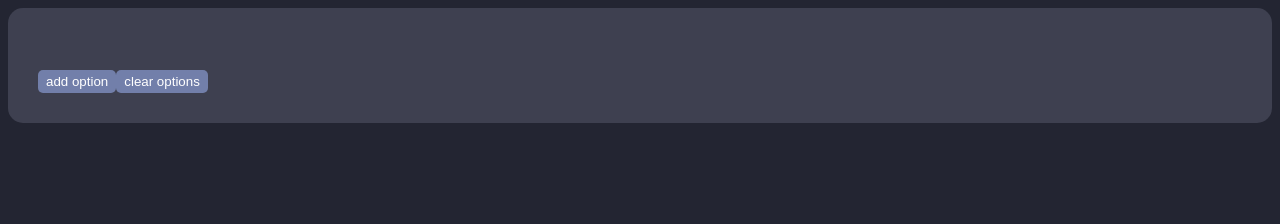
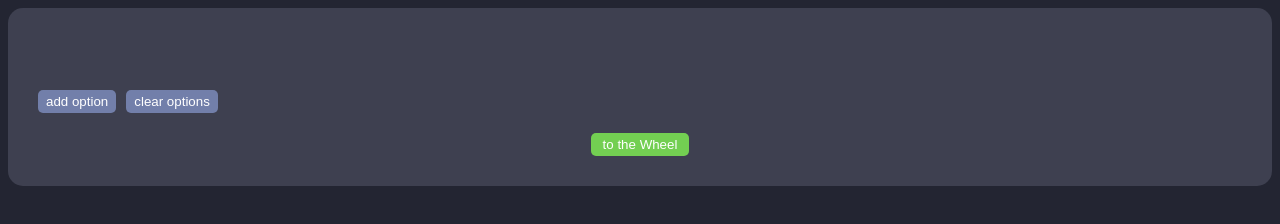
Before and after one commit to ketrololz/decision-making-tool, a website built with Vite: page decision-making-tool/index.html in a window 1280 px wide. Built offline with nearby package versions, Linux system fonts and the light colour scheme.

Commit message:
feat: add start button

```diff
--- a/decision-making-tool/src/pages/options-page/options.ts
+++ b/decision-making-tool/src/pages/options-page/options.ts
@@ -14,6 +14,11 @@ export default class Options extends BaseComponent {
     const optionsList = new BaseComponent({ tag: 'ul', className: 'options' });
     this.optionsList = optionsList;
 
+    const buttonsContainer = new BaseComponent({
+      tag: 'div',
+      className: 'buttons-container',
+    });
+
     const addButton = new ButtonComponent({
       className: 'options-button',
       text: 'add option',
@@ -28,8 +33,23 @@ export default class Options extends BaseComponent {
       listener: (): void => this.clearOptions(),
     });
 
-    this.container.appendChildren([optionsList.getNode(), addButton.getNode(), clearButton.getNode()]);
+    const startButton = new ButtonComponent({
+      className: 'options-button start-button',
+      text: 'to the Wheel',
+      event: 'click',
+      listener: (): void => this.clearOptions(),
+    });
 
+    buttonsContainer.appendChildren([
+      addButton.getNode(),
+      clearButton.getNode(),
+    ]);
+
+    this.container.appendChildren([
+      optionsList.getNode(),
+      buttonsContainer.getNode(),
+      startButton.getNode(),
+    ]);
   }
 
   public addOption(): void {
--- a/decision-making-tool/src/styles.scss
+++ b/decision-making-tool/src/styles.scss
@@ -3,16 +3,19 @@ $white: #fff;
 $input: #2A2B38;
 $container: #3E4050;
 $buttons: #727FAA;
+$green: #73CF52;
 
 body {
   background-color: $body;
 }
 
 .container {
+  display: flex;
+  flex-direction: column;
+  gap: 20px;
   background-color: $container;
   padding: 30px;
   border-radius: 15px;
-  align-items: center;
 }
 
 .options {
@@ -43,10 +46,22 @@ body {
   }
 }
 
+.buttons-container {
+  display: flex;
+  gap: 10px;
+}
+
 button {
   border: none;
   border-radius: 5px;
   padding: 4px 8px;
   background-color: $buttons;
   color: $white;
+  max-width: 200px;
+
+  &.start-button {
+    margin: auto;
+    background-color: $green;
+    padding: 4px 12px;
+  }
 }
```
